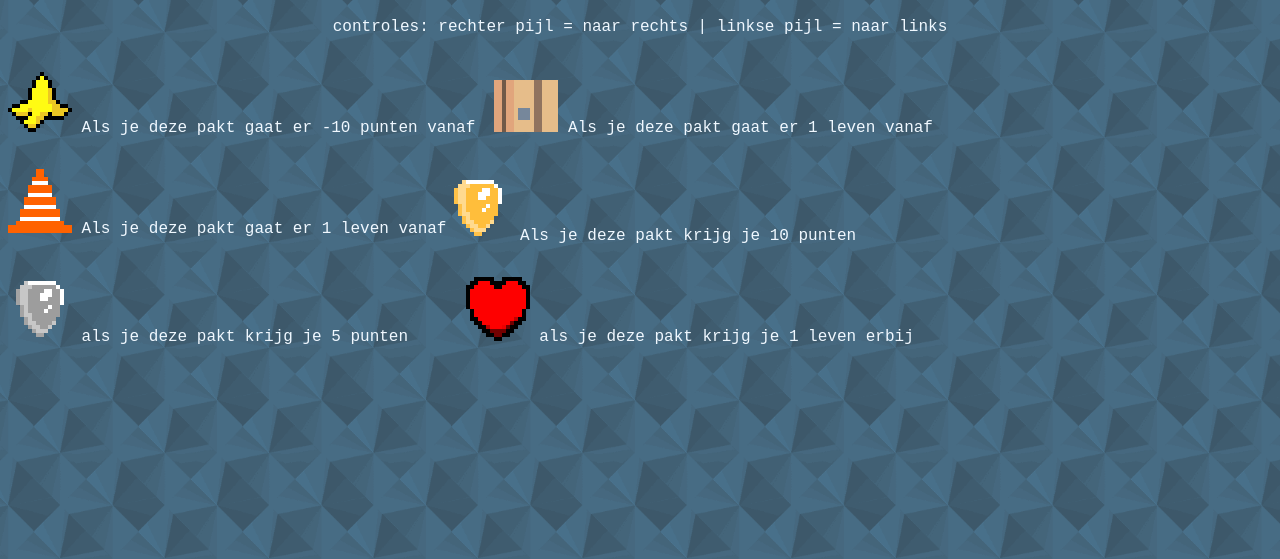
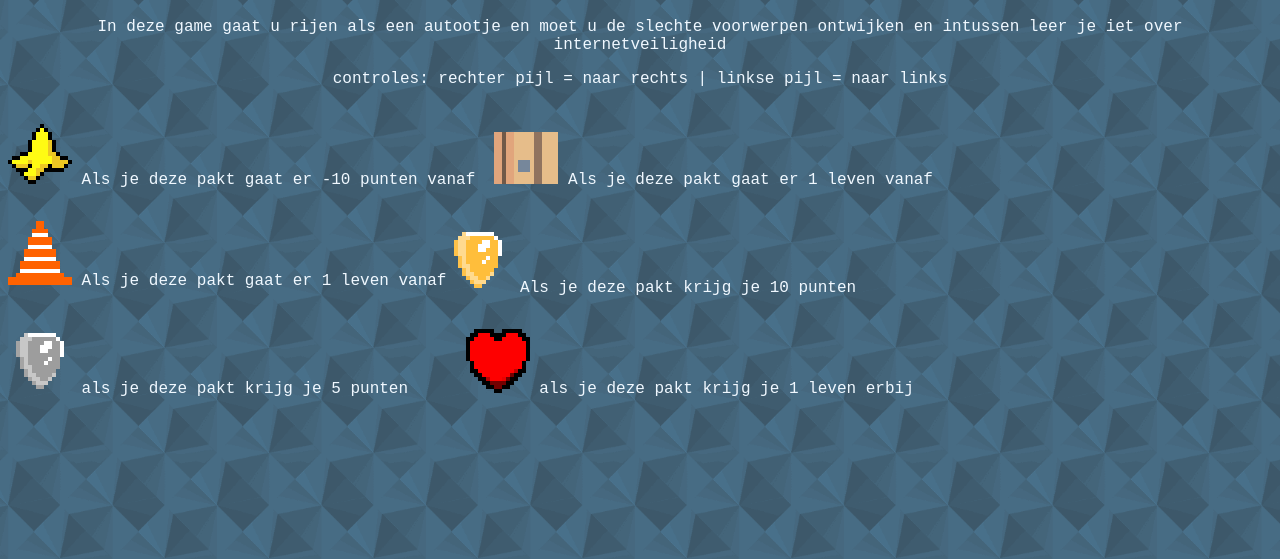
Before and after one commit to JustDave2002/basisschoolGame, a plain HTML site: page explain.html in a window 1280 px wide. Shown: the part 100-659 px from the top of the page. Drawn offline with Linux system fonts and the light colour scheme.

Commit message:
tekstje erbij bij de uitleg

```diff
--- a/explain.html
+++ b/explain.html
@@ -9,6 +9,7 @@
 </head>
 <body>
     <h1 id="header">Uitleg</h1>
+    <p class="controles">In deze game gaat u rijen als een autootje en moet u de slechte voorwerpen ontwijken en intussen leer je iet over internetveiligheid </p>
     <p class="controles"> controles: rechter pijl  = naar rechts | linkse pijl = naar links </p>
    <p class="explainLeft"><img src = "assets/img/objects/banana.png"
     alt = "Banana" /> Als je deze pakt gaat er -10 punten vanaf  &nbsp;</p>
```
